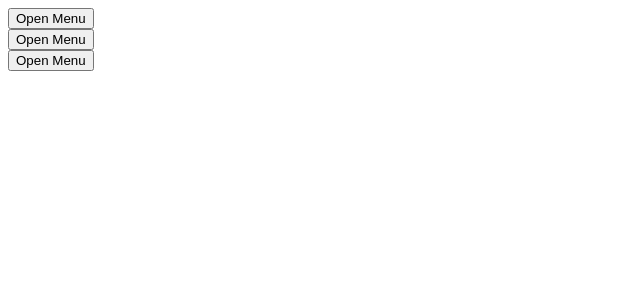
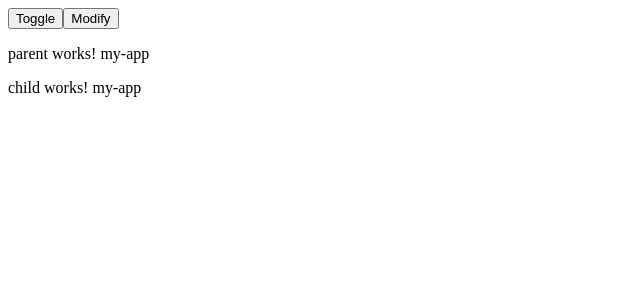
Before and after one commit to avkatlant/angular-fist-app, an Angular app: page / in a window 1280 px wide. Shown: the top 300 px of the page, without its empty margins (0-640 px from the left). Built offline with nearby package versions, Linux system fonts and the light colour scheme.

Commit message:
Angular lifecycle hooks. Методы жизненного цикла компонента

```diff
--- a/src/app/app.component.html
+++ b/src/app/app.component.html
@@ -1,29 +1,5 @@
-<div>
-  <button (click)="menu.show()">
-    Open Menu
-  </button>
+<button (click)="show = !show">Toggle</button>
 
-  <app-menu #menu>
-    <p>From App Component</p>
-  </app-menu>
-</div>
+<button (click)="title = title + '1'">Modify</button>
 
-<div>
-  <button (click)="menu2.show()">
-    Open Menu
-  </button>
-
-  <app-menu #menu2>
-    <p>From App Component 2</p>
-  </app-menu>
-</div>
-
-<div>
-  <button (click)="menu3.show()">
-    Open Menu
-  </button>
-
-  <app-menu #menu3>
-    <p>From App Component 3</p>
-  </app-menu>
-</div>
+<app-parent *ngIf="show" [title]="title"></app-parent>
--- a/src/app/app.component.ts
+++ b/src/app/app.component.ts
@@ -7,10 +7,5 @@ import { Component } from '@angular/core';
 })
 export class AppComponent {
   title = 'my-app';
-  expression = false;
-  age = 18;
-
-  onSayHi(text: string) {
-    console.log(text);
-  }
+  show = true;
 }
--- a/src/app/app.module.ts
+++ b/src/app/app.module.ts
@@ -10,6 +10,8 @@ import { Foo2Component } from './components/foo2/foo2.component';
 import { Foo3Component } from './components/foo3/foo3.component';
 import { Foo4Component } from './components/foo4/foo4.component';
 import { MenuComponent } from './components/menu/menu.component';
+import { ParentComponent } from './components/parent/parent.component';
+import { ChildComponent } from './components/child/child.component';
 
 @NgModule({
   declarations: [
@@ -20,6 +22,8 @@ import { MenuComponent } from './components/menu/menu.component';
     Foo3Component,
     Foo4Component,
     MenuComponent,
+    ParentComponent,
+    ChildComponent,
 
   ],
   imports: [
--- /dev/null
+++ b/src/app/components/child/child.component.html
@@ -0,0 +1 @@
+<p>child works! {{title}}</p>
--- /dev/null
+++ b/src/app/components/child/child.component.ts
@@ -0,0 +1,68 @@
+import {
+  AfterContentChecked,
+  AfterContentInit,
+  AfterViewChecked,
+  AfterViewInit,
+  Component,
+  DoCheck,
+  Input,
+  OnChanges,
+  OnDestroy,
+  OnInit,
+  SimpleChanges
+} from '@angular/core';
+
+@Component({
+  selector: 'app-child',
+  templateUrl: './child.component.html',
+  styleUrls: ['./child.component.scss']
+})
+export class ChildComponent implements OnChanges,
+  OnInit,
+  DoCheck,
+  AfterContentInit,
+  AfterContentChecked,
+  AfterViewInit,
+  AfterViewChecked,
+  OnDestroy {
+
+  @Input()
+  title = '';
+
+  constructor() {
+    console.log('ChildComponent.constructor');
+  }
+
+  ngOnChanges(changes: SimpleChanges) {
+    console.log('ChildComponent.ngOnChanges', changes);
+  }
+
+  ngOnInit(): void {
+    console.log('ChildComponent.ngOnInit');
+  }
+
+  ngDoCheck() {
+    console.log('ChildComponent.ngDoCheck');
+  }
+
+  ngAfterContentInit() {
+    console.log('ChildComponent.ngAfterContentInit');
+  }
+
+  ngAfterContentChecked() {
+    console.log('ChildComponent.ngAfterContentChecked');
+  }
+
+  ngAfterViewInit() {
+    console.log('ChildComponent.ngAfterViewInit');
+  }
+
+  ngAfterViewChecked() {
+    console.log('ChildComponent.ngAfterViewChecked');
+  }
+
+  ngOnDestroy() {
+    console.log('ChildComponent.ngOnDestroy');
+  }
+
+}
--- /dev/null
+++ b/src/app/components/parent/parent.component.html
@@ -0,0 +1,3 @@
+<p>parent works! {{title}}</p>
+
+<app-child [title]="title"></app-child>
--- /dev/null
+++ b/src/app/components/parent/parent.component.ts
@@ -0,0 +1,68 @@
+import {
+  AfterContentChecked,
+  AfterContentInit,
+  AfterViewChecked,
+  AfterViewInit,
+  Component,
+  DoCheck,
+  Input,
+  OnChanges,
+  OnDestroy,
+  OnInit,
+  SimpleChanges
+} from '@angular/core';
+
+@Component({
+  selector: 'app-parent',
+  templateUrl: './parent.component.html',
+  styleUrls: ['./parent.component.scss']
+})
+export class ParentComponent implements OnChanges,
+  OnInit,
+  DoCheck,
+  AfterContentInit,
+  AfterContentChecked,
+  AfterViewInit,
+  AfterViewChecked,
+  OnDestroy {
+
+  @Input()
+  title = 'before init parent';
+
+  constructor() {
+    console.log('ParentComponent.constructor', this.title);
+  }
+
+  ngOnChanges(changes: SimpleChanges) {
+    console.log('ParentComponent.ngOnChanges', changes, this.title);
+  }
+
+  ngOnInit(): void {
+    console.log('ParentComponent.ngOnInit', this.title);
+  }
+
+  ngDoCheck() {
+    console.log('ParentComponent.ngDoCheck', this.title);
+  }
+
+  ngAfterContentInit() {
+    console.log('ParentComponent.ngAfterContentInit', this.title);
+  }
+
+  ngAfterContentChecked() {
+    console.log('ParentComponent.ngAfterContentChecked', this.title);
+  }
+
+  ngAfterViewInit() {
+    console.log('ParentComponent.ngAfterViewInit', this.title);
+  }
+
+  ngAfterViewChecked() {
+    console.log('ParentComponent.ngAfterViewChecked', this.title);
+  }
+
+  ngOnDestroy() {
+    console.log('ParentComponent.ngOnDestroy', this.title);
+  }
+
+}
```
Also changed, not shown: src/app/components/child/child.component.scss (added), src/app/components/parent/parent.component.scss (added), 2 other files (tests, documents, lock files or other folders).
